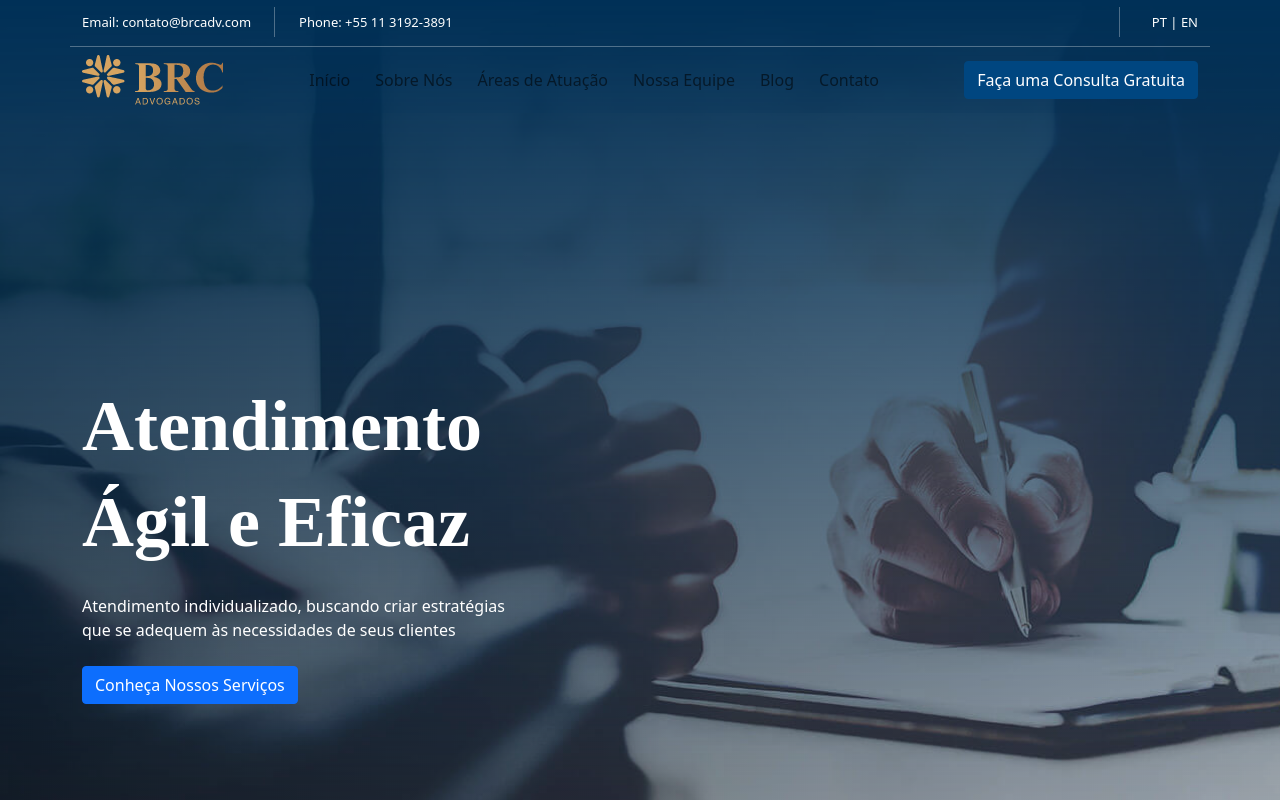
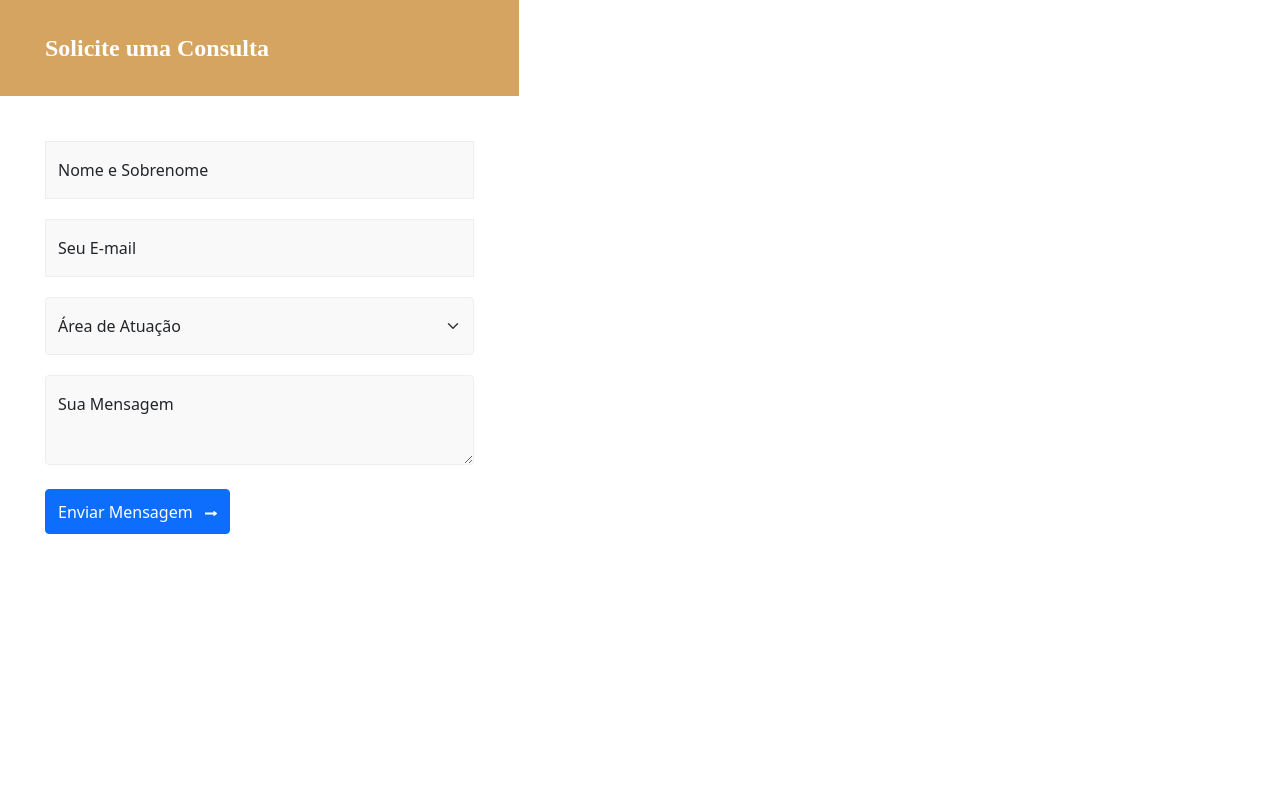
Before and after one commit to luangelsdorf/brc-advogados, a Next.js app: page / in a window 1280 px wide. Shown: the top 800 px of the page. Built offline with nearby package versions, Linux system fonts and the light colour scheme.

Commit message:
Componente "Solicitar Consulta"

```diff
--- a/pages/index.js
+++ b/pages/index.js
@@ -3,6 +3,7 @@ import FixedHeader from "../src/components/FixedHeader";
 import Banner from "../src/components/Banner";
 import TopHeader from "../src/components/TopHeader";
 import React from "react";
+import SolicitarConsulta from "../src/components/SolicitarConsulta";
 
 
 export default function Home() {
@@ -17,9 +18,11 @@ export default function Home() {
                 <script src="https://kit.fontawesome.com/862ff8d067.js" />
             </Head>
 
-            <TopHeader />
-            <FixedHeader />
-            <Banner />
+            <div className="row">
+                <div className="col-5">
+                    <SolicitarConsulta />
+                </div>
+            </div>
         </div>
     )
 }
--- a/public/css/global.css
+++ b/public/css/global.css
@@ -2,9 +2,9 @@ html {
     --proxima: "Proxima Nova", sans-serif;
     --playfair: "Playfair Display", serif;
 
-    --azul-escuro: #003057;
-    --azul-claro: #004680;
-    --dourado: #D6A461;
+    --azul-escuro: rgba(0, 48, 87, 1);
+    --azul-claro: rgba(0, 70, 128, 1);
+    --dourado: rgba(214, 164, 97, 1);
     --text: #9B9B9B;
 }
 
@@ -82,6 +82,10 @@ body {
     background-color: var(--azul-claro) !important;
 }
 
+.bg-dourado {
+    background-color: var(--dourado) !important;
+}
+
 .border-escuro {
     border-color: var(--azul-escuro) !important;
 }
@@ -100,6 +104,10 @@ body {
 
 .top-0 {
     top: 0 !important;
+}
+
+.border-radius-0 {
+    border-radius: 0 !important;
 }
 
 
@@ -158,6 +166,26 @@ a:hover {
 .nav-link {
     padding-left: 12.5px !important;
     padding-right: 12.5px !important;
+}
+
+.form-control {
+    background-color: #f9f9f9 !important;
+    border-color: #eee !important;
+}
+
+.form-control:focus {
+    box-shadow: 0 0 0 0.25rem rgba(214, 164, 97, 0.7);
+}
+
+.form-select {
+    background-color: #f9f9f9 !important;
+    border-color: #eee !important;
+    color: inherit !important;
+    height: 58px;
+}
+
+.form-select:focus {
+    box-shadow: 0 0 0 0.25rem rgba(214, 164, 97, 0.7);
 }
 
 
@@ -260,3 +288,39 @@ header {
         background-size: cover;
     }
 }
+
+/* -=-=-=-=-=-=-=-=-=-=-=-=-=-=-=-=-=-=-=-=- Banner Inferior -=-=-=-=-=-=-=-=-=-=-=-=-=-=-=-=-=-=-=-=- */
+
+.consulta-header {
+    padding: 30px 45px;
+}
+
+.consulta-body {
+    padding: 45px;
+}
+
+#msg {
+    height: 90px;
+}
+
+.form-floating:first-child {
+    margin-bottom: 20px;
+}
+
+.form-floating:not(:first-child) {
+    margin-top: 20px;
+    margin-bottom: 20px;
+}
+
+.form-floating:nth-child(4) {
+    margin-top: 20px;
+    margin-bottom: 0;
+}
+
+.msg-btn {
+    height: 45px;
+    display: flex;
+    align-items: center;
+    padding-left: 24px;
+    padding-right: 24px;
+}
--- /dev/null
+++ b/src/components/SolicitarConsulta.js
@@ -0,0 +1,39 @@
+import React from 'react';
+
+export default function SolicitarConsulta() {
+    return (
+        <>
+            <div className="consulta-header bg-dourado text-white playfair">
+                <strong className="fs-24">Solicite uma Consulta</strong>
+            </div>
+            <div className="consulta-body">
+                <form>
+                    <div className="form-floating">
+                        <input type="text" id="nome-e-sobrenome" placeholder="Nome e Sobrenome" className="form-control border-radius-0" />
+                        <label className="placeholder-text" htmlFor="nome-e-sobrenome">Nome e Sobrenome</label>
+                    </div>
+
+                    <div className="form-floating">
+                        <input type="email" id="mail" placeholder="Seu E-mail" className="form-control border-radius-0" />
+                        <label className="placeholder-text" htmlFor="mail">Seu E-mail</label>
+                    </div>
+
+                    <div>
+                        <select defaultValue="Área" id="atuacao" className="form-select">
+                            <option value="placeholder">Área de Atuação</option>
+                        </select>
+                    </div>
+
+                    <div className="form-floating">
+                        <textarea id="msg" placeholder="Descrição da Demanda" className="form-control" />
+                        <label className="placeholder-text" htmlFor="msg">Sua Mensagem</label>
+                    </div>
+
+                    <button className="btn btn-primary mt-4 msg-btn" type="submit">
+                        <span>Enviar Mensagem &nbsp; <img src="/img/seta.svg" alt="Seta" /></span>
+                    </button>
+                </form>
+            </div>
+        </>
+    )
+}
```
Also changed, not shown: public/img/seta.svg (added).
